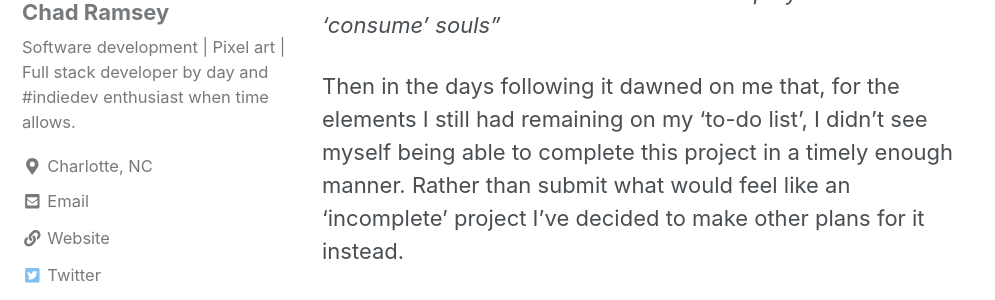
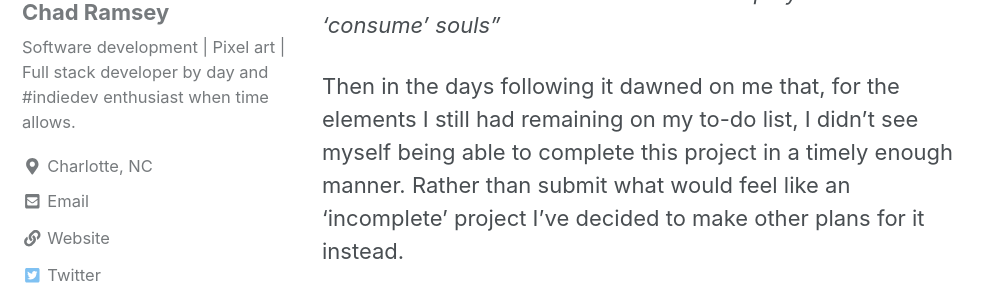
Before and after one commit to chadramsey/chadramsey.github.io, a Jekyll site: the page built from _posts/2018-11-26-pico8-game-jam-three.md, in a window 1280 px wide and 900 px high, scrolled down 615 px. Shown: the part 187-487 px from the top of the window, without its empty margins (0-995 px from the left). Built offline with Jekyll 4.4.1, drawn with Linux system fonts in a browser that asks for light colours; cached includes are drawn as plain includes; nearby versions of some CDN libraries.

```diff
--- a/_posts/2018-11-26-pico8-game-jam-three.md
+++ b/_posts/2018-11-26-pico8-game-jam-three.md
@@ -14,7 +14,7 @@ some additional enemy and environment sprites in preparation for what would be t
 ![](https://chadramsey.github.io/assets/images/2018/akuma_damage_soul.gif){: .center-image }
 *"A basic attack mechanic that allows the player to 'consume' souls"*
 
-Then in the days following it dawned on me that, for the elements I still had remaining on my 'to-do list', I didn't see myself being able to complete this project in a timely enough manner. Rather than submit what would feel like an 'incomplete' project I've decided to make other plans for it instead.
+Then in the days following it dawned on me that, for the elements I still had remaining on my to-do list, I didn't see myself being able to complete this project in a timely enough manner. Rather than submit what would feel like an 'incomplete' project I've decided to make other plans for it instead.
 
 To implement and smooth out the remaining elements, we would really need to dig into the memory managment aspects of the PICO-8 in order to achieve the results we wanted to see. Currently the world map is incapable of spanning more than one transition in any direction, and given that sprite and map data share the same space in memory, deciding on and creating the
 environment assets we wanted to implement also became a challenge that we would need more to assess.
```
